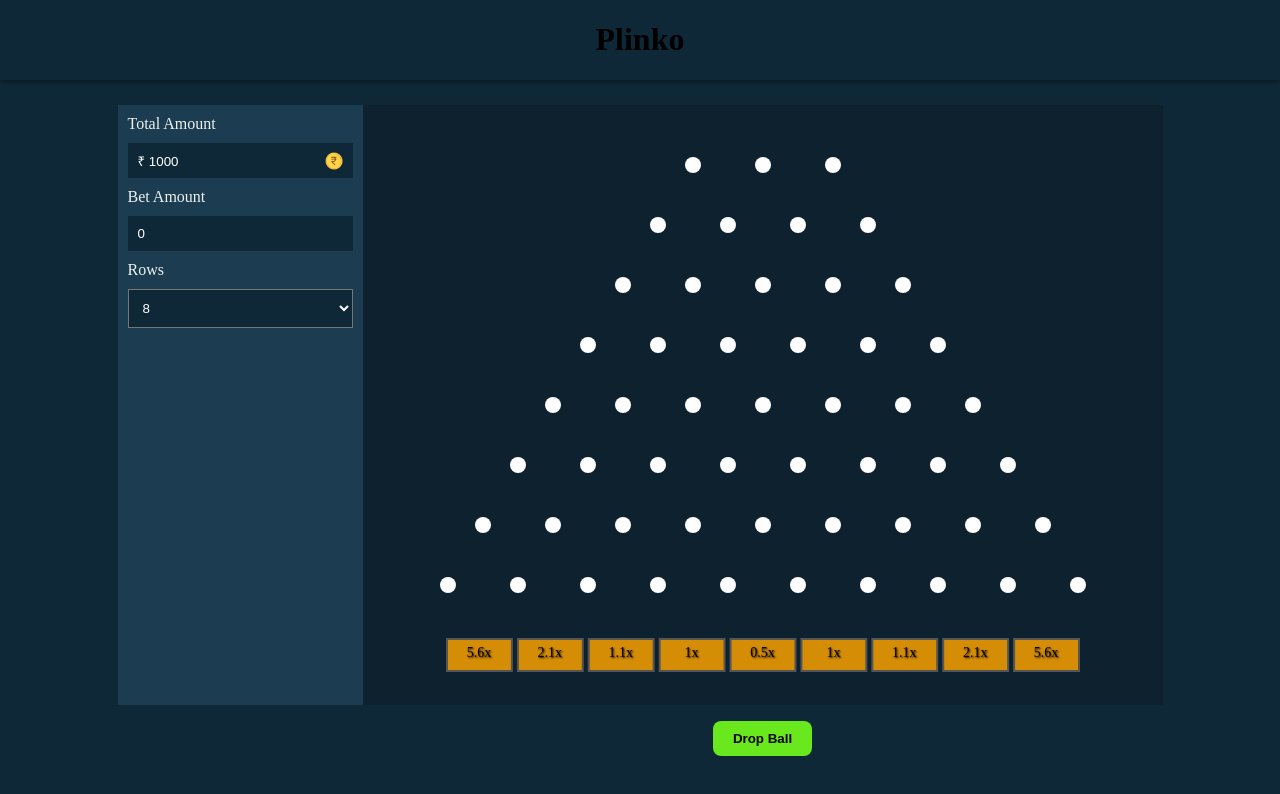
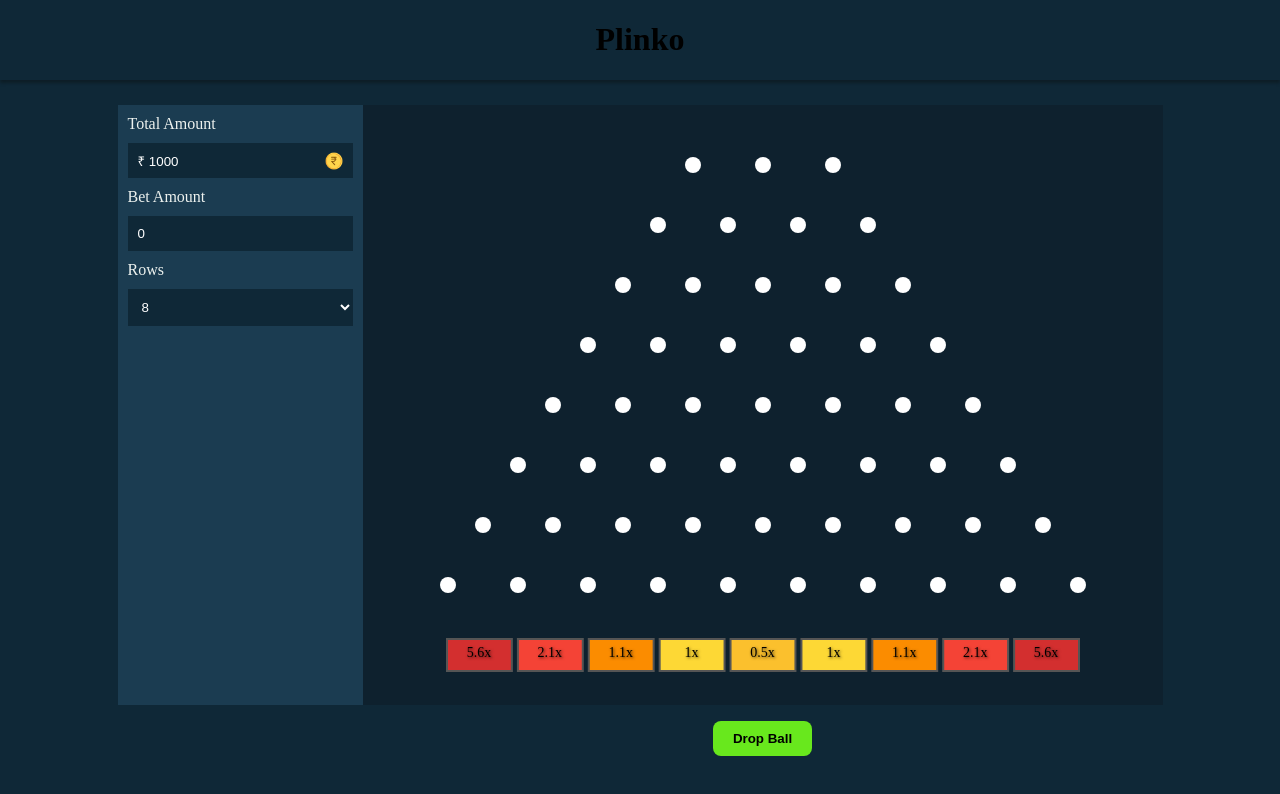
Before and after one commit to abhiNanand/Plinko-Game, a React (Vite) app: page / in a window 1280 px wide. Shown: the top 794 px of the page. Built offline with nearby package versions, Linux system fonts and the light colour scheme.

Commit message:
feat: add color styling to multiplier boxes

```diff
--- a/src/Components/Game/Game.css
+++ b/src/Components/Game/Game.css
@@ -22,12 +22,13 @@
     cursor:pointer;
   }
 
-  button:disabled{
-    background-color:#48b30a;
-     color:black;
-  }
-
 
   .box-label {
     text-shadow: 1px 1px 3px rgba(0, 0, 0, 0.7);
-  }
+    position: absolute;
+    top: 540px;
+    color: black;
+    font-size: 14px;
+    pointer-events: none;
+    transform: translateX(-50%);
+   }
--- a/src/Components/Game/Game.tsx
+++ b/src/Components/Game/Game.tsx
@@ -1,4 +1,4 @@
- import { useEffect, useRef, useState } from "react";
+import { useEffect, useRef, useState } from "react";
 import Matter from "matter-js";
 import { sound } from "../../assets";
 import { useSelector, useDispatch } from "react-redux";
@@ -51,7 +51,7 @@ export default function Game() {
 
 
     const n = getRandomInt(startat, endat);
-    const ballRadius = 14 - (rows - 8) * 0.5;
+    const ballRadius = 14 - (rows - 8) * 0.6;
 
     const ball = Matter.Bodies.circle(n, 10, ballRadius, {
       restitution: 0.6,
@@ -141,10 +141,18 @@ export default function Game() {
       const multiplier = boxMultipliers[i];
       const centerX = currentX + boxWidth / 2;
 
+
+      let fillColor = "#d68d06";
+      if (multiplier >= 5) fillColor = "#d32f2f";
+      else if (multiplier >= 2) fillColor = "#f44336";
+      else if (multiplier > 1) fillColor = "#fb8c00";
+      else if (multiplier === 1) fillColor = "#fdd835";
+      else if (multiplier < 1) fillColor = "#fbc02d";
+
       const box = Bodies.rectangle(centerX, 550, boxWidth, 30, {
         isStatic: true,
         render: {
-          fillStyle: "#d68d06",
+          fillStyle: fillColor,
           lineWidth: 4,
         },
         label: `box${i}`,
@@ -191,12 +199,13 @@ export default function Game() {
 
     Events.on(engine, "beforeUpdate", () => {
       Matter.Composite.allBodies(engine.world).forEach((body) => {
-        if (body.label === "ball" && body.position.y < 400) {
+        if (body.label === "ball" && body.position.y < 300) {
           if (Math.random() < 0.1) {
             const dx = 400 - body.position.x;
-            const biasStrength = 0.000007  ;
+            const biasStrength = 0.000007;
             Matter.Body.applyForce(body, body.position, {
-              x: dx * biasStrength  ,
+              x: dx * biasStrength,
+
               y: 0,
             });
           }
@@ -226,17 +235,10 @@ export default function Game() {
       <div ref={sceneRef} className="plinko-board" style={{ width: 800, height: 600 }} />
       {boxLabels.map((label) => (
         <div
-        key={`pointBox${label.x}`}
-        className="box-label"
+          key={`pointBox${label.x}`}
+          className="box-label"
           style={{
-            position: "absolute",
-            top: "540px",
             left: `${label.x}px`,
-            transform: "translateX(-50%)",
-            color: "black",
-            fontSize: "14px",
-            pointerEvents: "none",
-            textShadow: "1px 1px 2px black",
           }}
         >
           {label.multiplier}x
--- a/src/Components/Menu/Menu.css
+++ b/src/Components/Menu/Menu.css
@@ -24,6 +24,8 @@
   background-color: rgb(15, 40, 55);
   color: white;
   padding: 10px;
+  border: none;
+  cursor: pointer;
 }
 input:focus {
   outline: none;
@@ -38,4 +40,5 @@ input:disabled {
 }
 select:disabled {
   cursor: not-allowed;
+  opacity: 1;
 }
```
